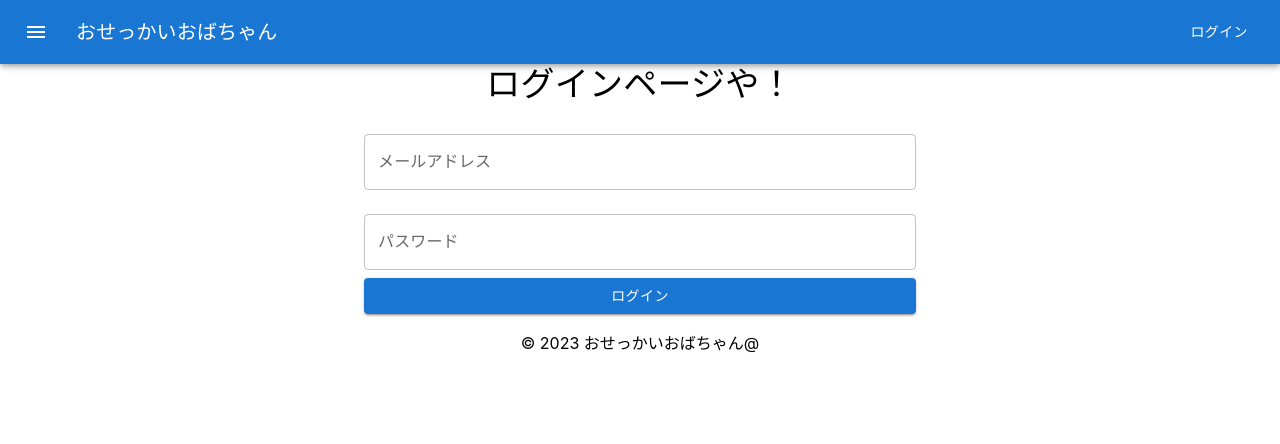
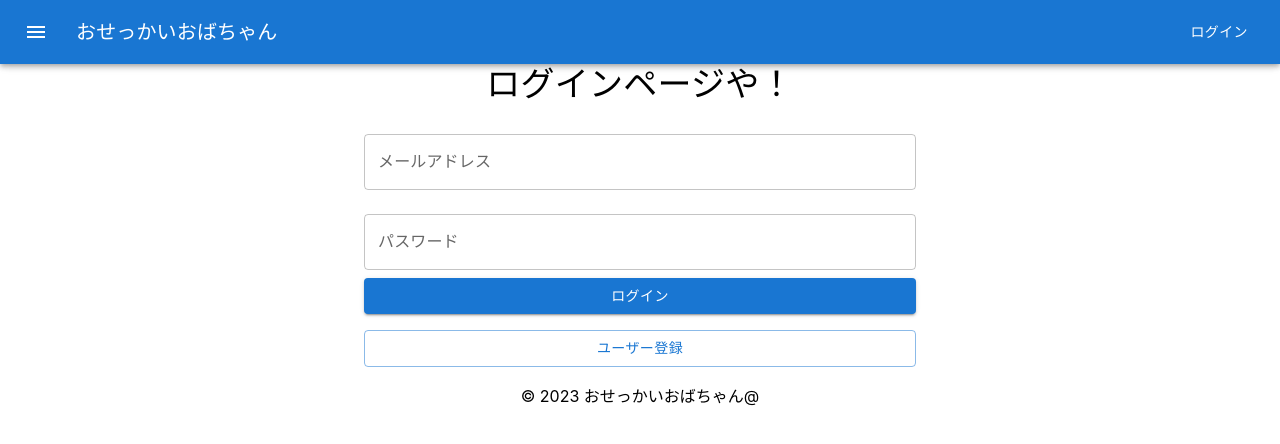
Before and after one commit to YasunariIguchi/nosy-aunty, a React (Create React App) app in the folder frontend/: page /login in a window 1280 px wide. Shown: the top 444 px of the page. Built offline with nearby package versions, Linux system fonts and the light colour scheme; no server answers.

Commit message:
ログインページにユーザー登録ボタンを追加

```diff
--- a/frontend/src/pages/Login.js
+++ b/frontend/src/pages/Login.js
@@ -1,6 +1,6 @@
 import axios from "axios";
 import { useState, useEffect } from 'react';
-import { useNavigate } from 'react-router-dom';
+import { useNavigate, Link } from 'react-router-dom';
 import { Button, TextField, Typography, Box, Container } from '@mui/material';
 
 function Login({ isLoggedIn, setIsLoggedIn }) {
@@ -82,6 +82,13 @@ function Login({ isLoggedIn, setIsLoggedIn }) {
               {error}
             </Typography>
           )}
+          <Box sx={{ marginTop: 2 }}>
+            <Link to="/register" style={{ textDecoration: 'none' }}>
+              <Button variant="outlined" color="primary" fullWidth>
+                ユーザー登録
+              </Button>
+            </Link>
+          </Box>
         </form>
       </Box>
     </Container>
```
